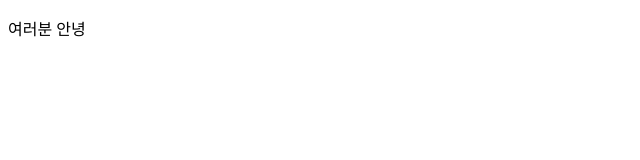
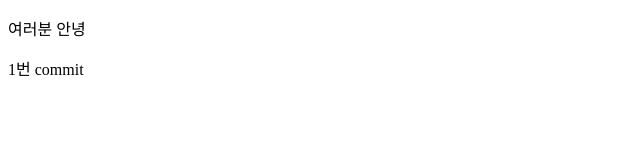
Before and after one commit to devohda/webprogramming, a plain HTML site: page 팀플/html/new.html in a window 1280 px wide. Shown: the full height of the page, 0-640 px from the left. Drawn offline with Linux system fonts and the light colour scheme.

Commit message:
test-commit1

```diff
--- a/팀플/html/new.html
+++ b/팀플/html/new.html
@@ -5,5 +5,6 @@
 </head>
 <body>
     <p>여러분 안녕</p>
+    <p>1번 commit</p>
 </body>
 </html>
```
